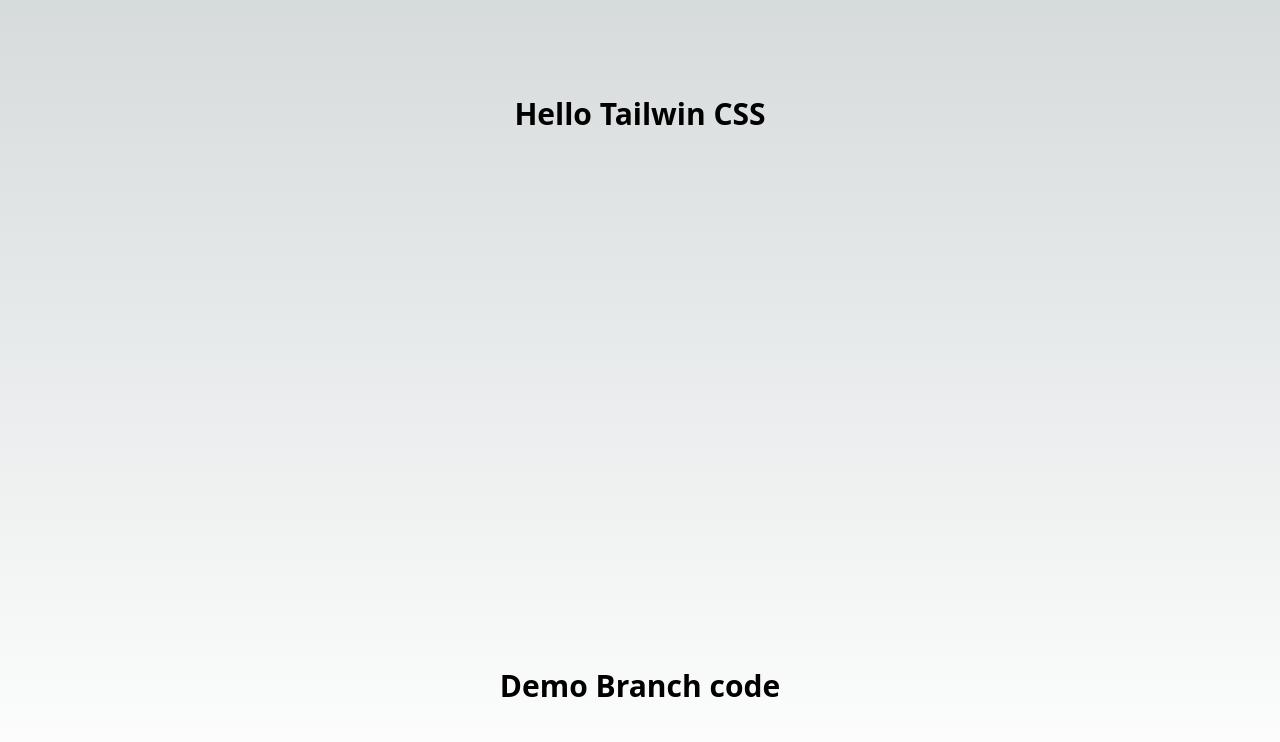
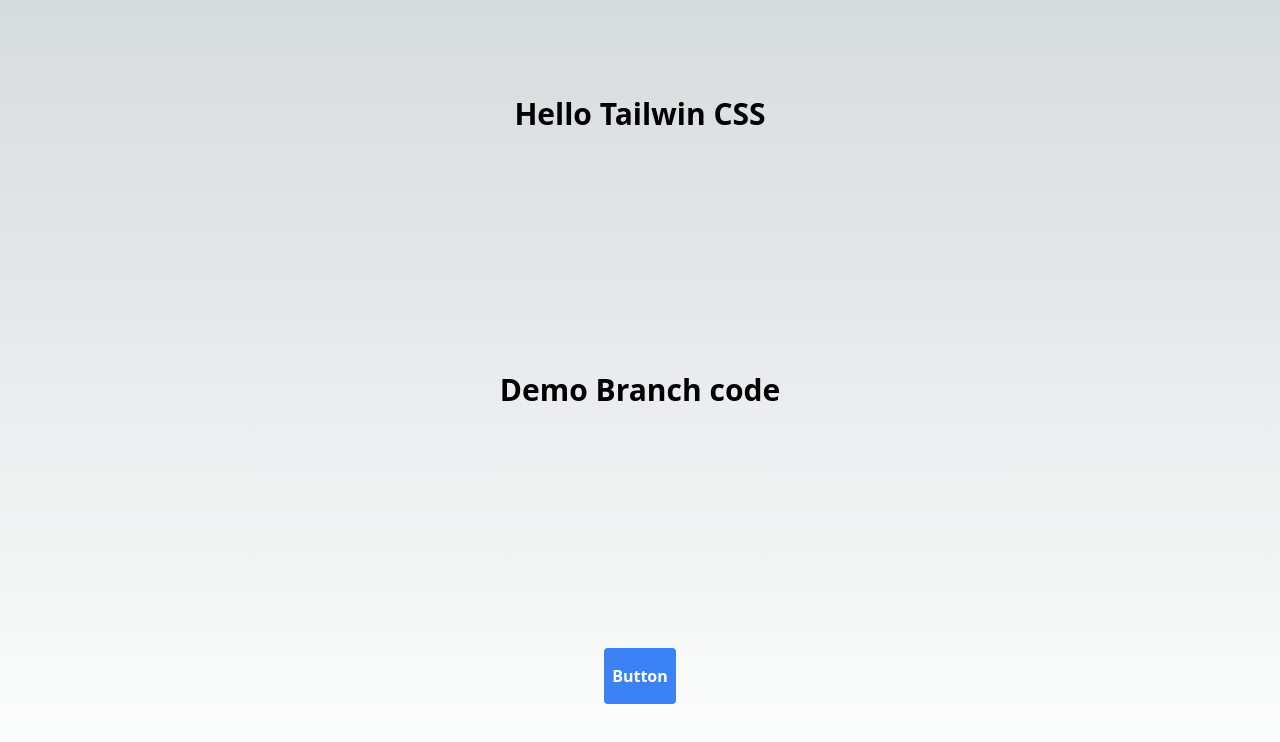
Before and after one commit to Abdullah-Al-Numan/Next_Project_With_Vercel_Deployment, a Next.js app: page / in a window 1280 px wide. Shown: the top 742 px of the page. Built offline with nearby package versions, Linux system fonts and the light colour scheme.

Commit message:
create-a-button

```diff
--- /dev/null
+++ b/components/button.tsx
@@ -0,0 +1,9 @@
+import React from 'react'
+
+const Button = () => {
+  return (
+    <div className='font-bold bg-blue-500 hover:bg-blue-700 py-4 px-2 text-white rounded'>Button</div>
+  )
+}
+
+export default Button
--- a/pages/index.tsx
+++ b/pages/index.tsx
@@ -2,7 +2,7 @@ import Head from 'next/head'
 import Image from 'next/image'
 import { Inter } from '@next/font/google'
 import styles from '../styles/Home.module.css'
-
+import Button from '../components/button'
 const inter = Inter({ subsets: ['latin'] })
 
 export default function Home() {
@@ -17,6 +17,7 @@ export default function Home() {
       <main className={styles.main}>
         <h1 className='text-3xl font-bold'>Hello Tailwin CSS</h1>
         <h1 className='text-3xl font-bold'>Demo Branch code</h1>
+        <Button />
       </main>
     </>
   )
```
